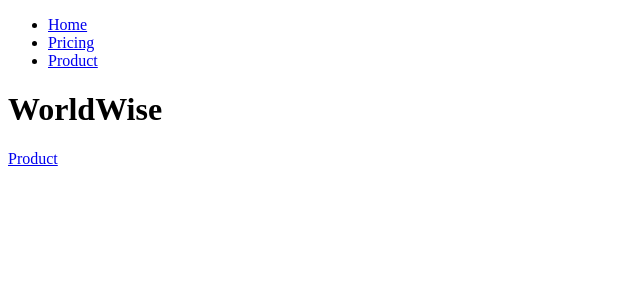
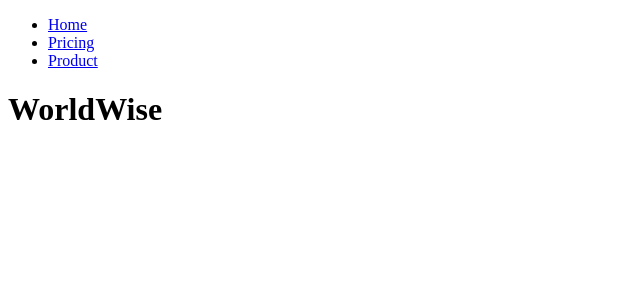
Before and after one commit to KevinPol12/11-wordwise, a React (Vite) app: page / in a window 1280 px wide. Shown: the top 300 px of the page, without its empty margins (0-640 px from the left). Built offline with nearby package versions, Linux system fonts and the light colour scheme.

Commit message:
Using the NavLink to get back an active class rather than Link

```diff
--- a/src/Components/PageNav.jsx
+++ b/src/Components/PageNav.jsx
@@ -1,4 +1,4 @@
-import { Link } from "react-router-dom";
+import { NavLink } from "react-router-dom";
 
 export default function PageNav() {
   /*Components go in a separate folder than pages for good practice*/
@@ -6,13 +6,14 @@
     <nav>
       <ul>
         <li>
-          <Link to="/">Home</Link>
+          {/*NavLink return an "active" class for css formatting*/}
+          <NavLink to="/">Home</NavLink>
         </li>
         <li>
-          <Link to="/pricing">Pricing</Link>
+          <NavLink to="/pricing">Pricing</NavLink>
         </li>
         <li>
-          <Link to="/product">Product</Link>
+          <NavLink to="/product">Product</NavLink>
         </li>
       </ul>
     </nav>
--- a/src/pages/Homepage.jsx
+++ b/src/pages/Homepage.jsx
@@ -1,4 +1,3 @@
-import { Link } from "react-router-dom";
 import PageNav from "../Components/PageNav";
 
 export default function Homepage() {
@@ -8,7 +7,6 @@
       but we are adding it here to each of the pages*/}
       <PageNav />
       <h1>WorldWise</h1>
-      <Link to="/product">Product</Link>
     </div>
   );
 }
```
